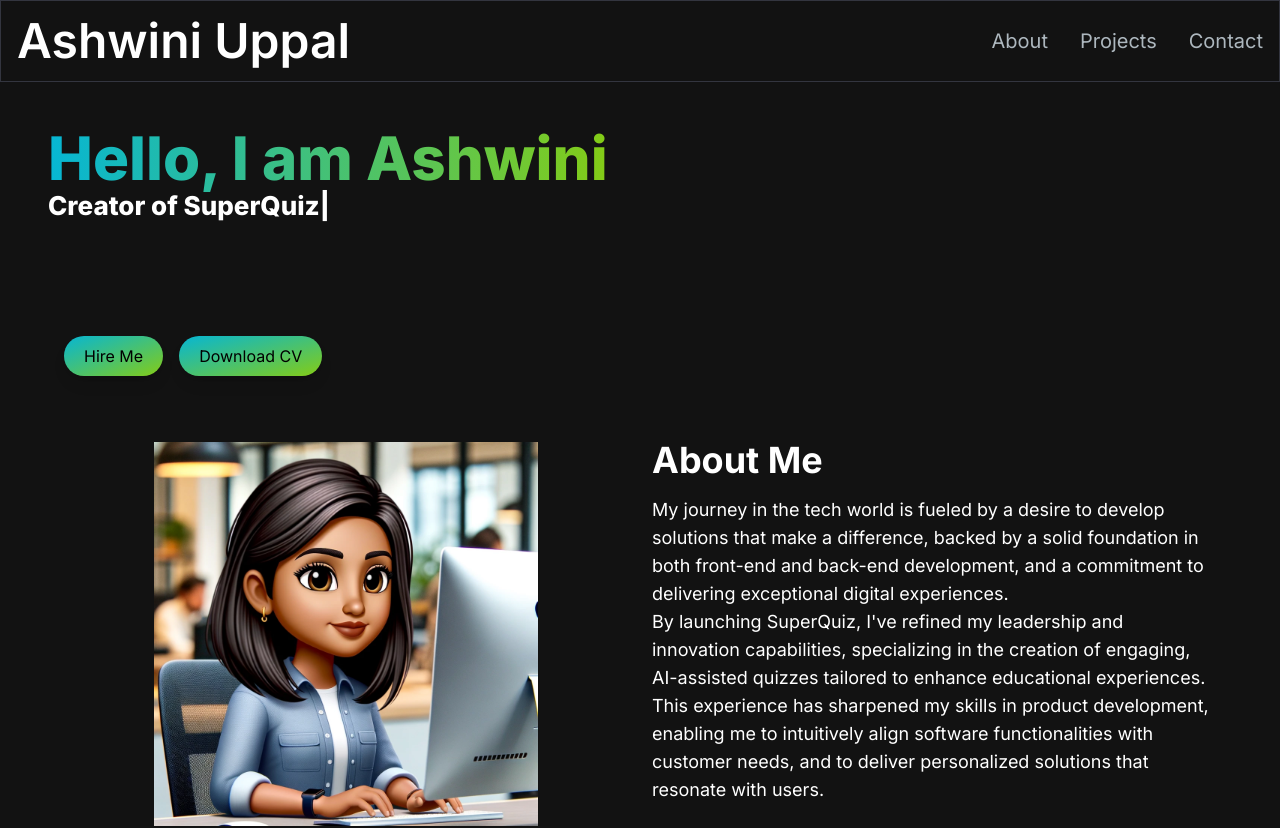
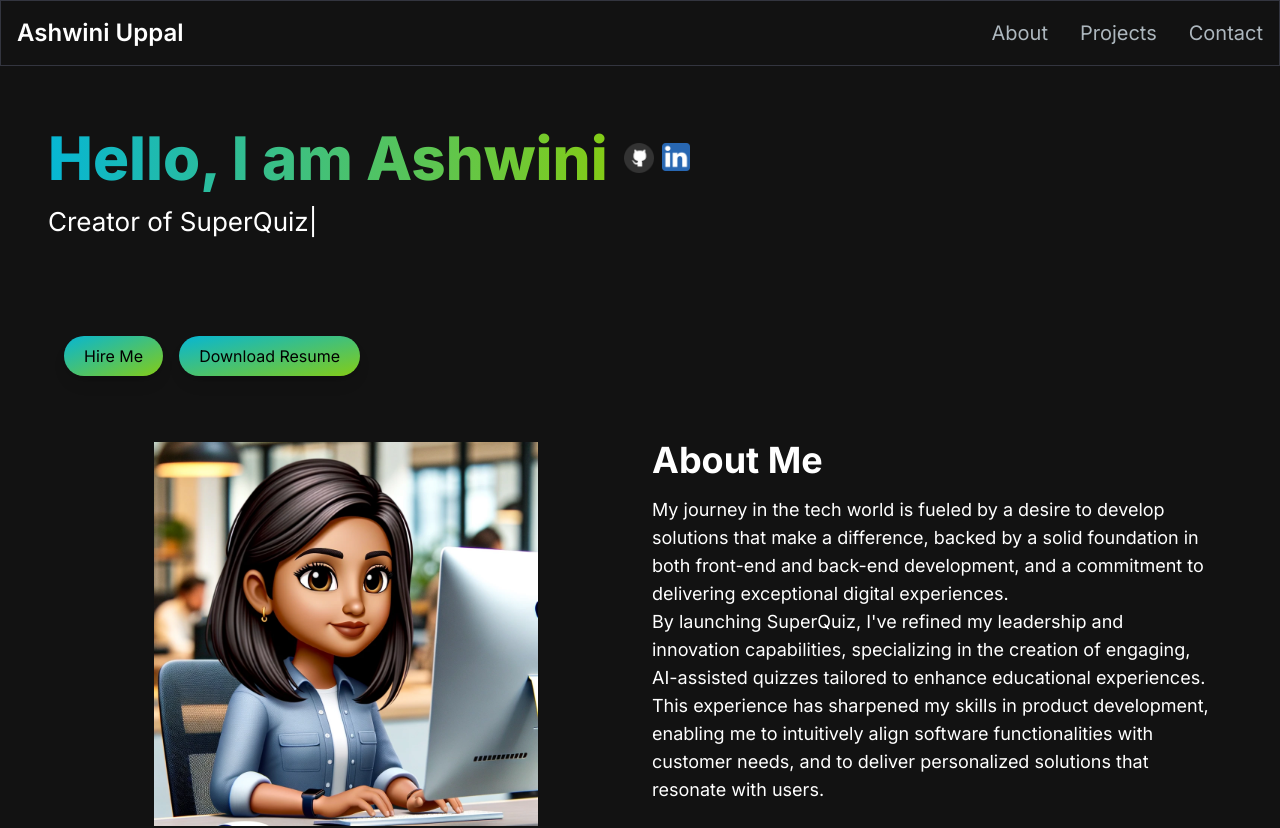
Before and after one commit to ashuppal/Portfolio-nextJS, a Next.js app: page / in a window 1280 px wide. Shown: the top 828 px of the page. Built offline with nearby package versions, Linux system fonts and the light colour scheme.

Commit message:
added socials on the hero section

```diff
--- a/app/components/Email.jsx
+++ b/app/components/Email.jsx
@@ -14,7 +14,7 @@ const Email = () => {
     <section  id="contact" className="grid md:grid-cols-2 my-12 md:my-16 py-24 gap-4 relative">
       <div className="absolute w-80 h-80 z-0 "></div>
       <div className="z-10">
-        <h5 className="text-xl font-bold text-white my-2">Let's Connect</h5>
+        <h5 className="text-xl font-bold text-white myåç-2">Let's Connect</h5>
         <p className="text-[#ADB7BE] mb-4 max-w-md">
           I'm currently looking for new opportunities, my inbox is always open.
           Whether you have a question or just want to say hi, I'll try my best
--- a/app/components/HeroSection.jsx
+++ b/app/components/HeroSection.jsx
@@ -2,17 +2,47 @@
 import Link from 'next/link';
 import React from 'react';
 import { TypeAnimation } from 'react-type-animation';
-
+import Image from "next/image";
+import GithubIcon from "../../public/images/github2.png"
+import LinkedinIcon from "../../public/images/LinkedIn.png"
 const HeroSection = () => {
+  const handleDownloadCV = () => {
+    window.open('/resume.pdf', '_blank');
+  };
+  const openInNewTab = (url) => {
+    window.open(url, '_blank', 'noopener,noreferrer');
+  };
   return (
     <section className="relative grid grid-cols-1 lg:grid-cols-12 my-4">
       <div className="col-span-7">
         <div className="pb-20">
-          <h1 className="mb-4 text-3xl lg:text-6xl font-extrabold text-white">
-            <span className="bg-clip-text text-transparent bg-gradient-to-r from-cyan-500 to-lime-500">
-              Hello, I am Ashwini
-            </span>
-
+          <div className="flex items-center mb-4">
+            <h1 className="text-3xl lg:text-6xl font-extrabold text-white inline">
+              <span className="bg-clip-text text-transparent bg-gradient-to-r from-cyan-500 to-lime-500">
+                Hello, I am Ashwini
+              </span>
+            </h1>
+            <div className="flex gap-2 ml-4">
+              <div className="cursor-pointer" onClick={() => openInNewTab('https://github.com/ashuppal')}>
+                <Image
+                  alt="GitHub logo"
+                  src={GithubIcon}
+                  width={30}
+                  height={40}
+                  layout="fixed"
+                />
+              </div>
+              <div className="cursor-pointer" onClick={() => openInNewTab('https://www.linkedin.com/in/ashwini-uppal')}>
+                <Image
+                  alt="LinkedIn logo"
+                  src={LinkedinIcon}
+                  width={28}
+                  height={30}
+                  layout="fixed"
+                />
+              </div>
+            </div>
+          </div>
             <TypeAnimation
               sequence={[
                 'Full Stack Web Developer', 2000,
@@ -23,25 +53,25 @@ const HeroSection = () => {
                 'HTTP API Clients, OpenAI GPT APIs, Auth0 Authentication', 1000
               ]}
               wrapper="div"
-              style={{ fontSize: '1.625rem', lineHeight: '2.25rem' }}
+              style={{ fontSize: '1.625rem', lineHeight: '2.25rem', color:'white' }}
               speed={50}
               backSpeed={60}
               repeat={Infinity}
             />
-          </h1>
         </div>
 
         <div className="flex flex-col lg:flex-row space-y-4 lg:space-y-0 lg:space-x-4 p-4">
-          <Link href="#contact" className="inline-flex justify-center bg-gradient-to-br from-cyan-500 to-lime-500 text-charcoal rounded-full shadow-lg transition duration-150 ease-in-out">
-            <span className="block bg-charcoal hover:bg-gray-900 rounded-full px-5 py-2 whitespace-nowrap">
+          <Link href="#contact" className="inline-flex justify-center items-center bg-gradient-to-br from-cyan-500 to-lime-500 text-charcoal rounded-full shadow-lg transition duration-150 ease-in-out transform hover:scale-105">
+            <span className="block bg-charcoal hover:bg-cyan-500 hover:border-cyan-700 hover:border-2 hover:text-white rounded-full px-5 py-2 whitespace-nowrap">
               Hire Me
             </span>
           </Link>
-          <Link href="/" className="inline-flex justify-center bg-gradient-to-br from-cyan-500 to-lime-500 text-charcoal rounded-full shadow-lg transition duration-150 ease-in-out">
-            <span className="block bg-charcoal hover:bg-gray-900 rounded-full px-5 py-2 whitespace-nowrap">
-              Download CV
+
+          <span onClick={handleDownloadCV} className="inline-flex justify-center bg-gradient-to-br from-cyan-500 to-lime-500 text-charcoal rounded-full shadow-lg transition duration-150 ease-in-out cursor-pointer">
+            <span className="block bg-charcoal hover:bg-cyan-500 hover:border-cyan-700 hover:border-2 hover:text-white rounded-full px-5 py-2 whitespace-nowrap">
+              Download Resume
             </span>
-          </Link>
+          </span>
         </div>
       </div>
     </section>
--- a/app/components/Navbar.jsx
+++ b/app/components/Navbar.jsx
@@ -27,12 +27,13 @@ const Navbar = () => {
   return (
     <nav className="fixed mx-auto border border-[#33353F] top-0 left-0 right-0 z-10 bg-[#121212] bg-opacity-100">
       <div className="flex container lg:py-4 flex-wrap items-center justify-between mx-auto px-4 py-2">
-        <Link
-          href={"/"}
-          className="text-2xl md:text-5xl text-white font-semibold"
-        >
-        Ashwini Uppal
-        </Link>
+      <Link
+  href={"/"}
+  className="text-2xl md:text-2xl text-white font-semibold"
+>
+  Ashwini Uppal
+</Link>
+
         <div className="mobile-menu block md:hidden">
           {!navbarOpen ? (
             <button
```
Also changed, not shown: 1 other file (tests, documents, lock files or other folders).
